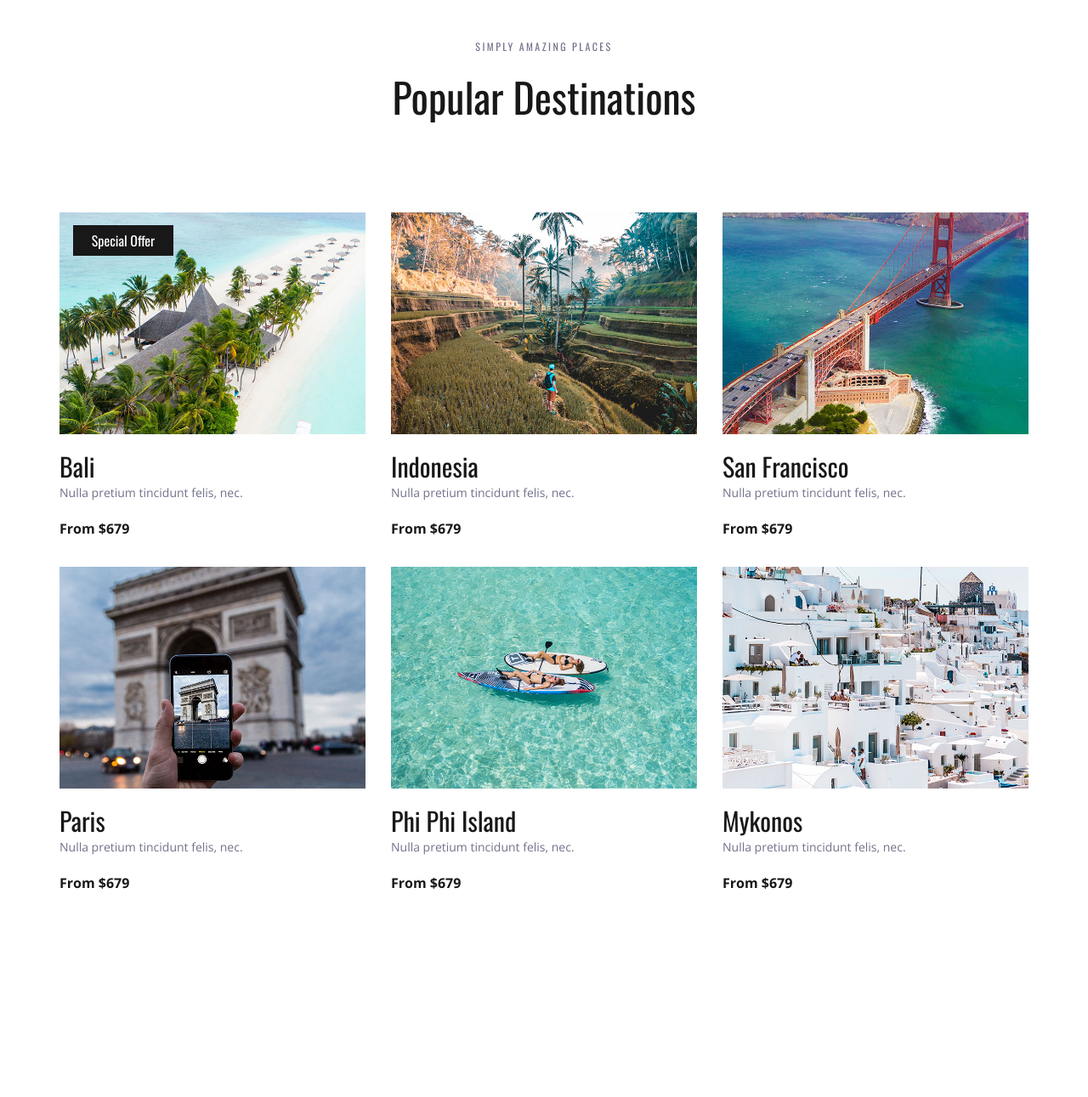
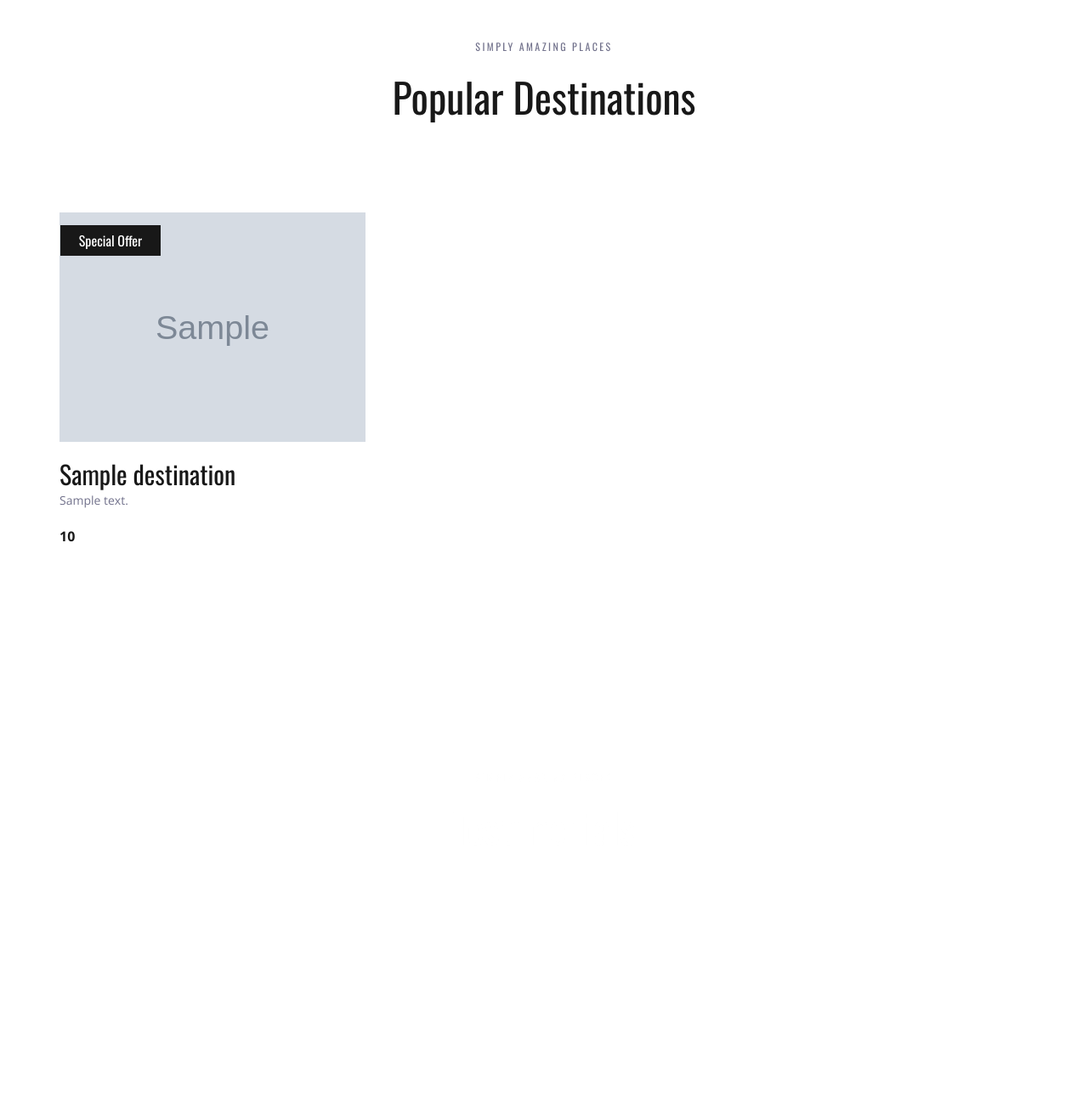
Before and after one commit to iamadityamewada/LearnDjango, a Django app: page / in a window 1280 px wide. Shown: the part 1235-2526 px from the top of the page at 85% size. Run offline with Django 5.2, Linux system fonts and the light colour scheme; tables that the repository leaves empty hold one stand-in row (values such as "Sample post"); grey boxes marked "Sample" are stand-in pictures; some libraries are stand-ins or nearby versions.

Commit message:
travelmate fetching data from database

```diff
--- a/travelmate/travelmate/settings.py
+++ b/travelmate/travelmate/settings.py
@@ -122,6 +122,7 @@ USE_TZ = True
 STATIC_URL = 'static/'
 STATICFILES_DIRS = [BASE_DIR/'static']
 STATIC_ROOT = BASE_DIR/'assets'
+MEDIA_ROOT = BASE_DIR/'media'
 
 # Default primary key field type
 # https://docs.djangoproject.com/en/5.1/ref/settings/#default-auto-field
--- a/travelmate/travelmate/urls.py
+++ b/travelmate/travelmate/urls.py
@@ -16,9 +16,12 @@ Including another URLconf
 """
 from django.contrib import admin
 from django.urls import path , include
-import ttapp
 import ttapp.urls
+from django.conf import settings
+from django.conf.urls.static import static
 urlpatterns = [
     path('', include(ttapp.urls)),
     path('admin/', admin.site.urls),
 ]
+
+urlpatterns = urlpatterns + static(settings.MEDIA_URL, document_root= settings.MEDIA_ROOT)
--- a/travelmate/ttapp/templates/travelmate/index.html
+++ b/travelmate/ttapp/templates/travelmate/index.html
@@ -247,79 +247,24 @@
 			<div class="row destinations_row">
 				<div class="col">
 					<div class="destinations_container item_grid">
+                       <!-- Destination -->
+						{% for dest in dests %}
 
-						<!-- Destination -->
 						<div class="destination item">
 							<div class="destination_image">
-								<img src="images/destination_1.jpg" alt="">
-								<div class="spec_offer text-center"><a href="#">Special Offer</a></div>
+								<img src="{{dest.img.url}}" alt="image not found">
 							</div>
+							{% if dest.offer %}
+							<div class="spec_offer text-center"><a href="#">Special Offer</a></div>
+							{% endif%}
 							<div class="destination_content">
-								<div class="destination_title"><a href="destinations.html">Bali</a></div>
-								<div class="destination_subtitle"><p>Nulla pretium tincidunt felis, nec.</p></div>
-								<div class="destination_price">From $679</div>
+								<div class="destination_title"><a href="destinations.html">{{dest.name}}</a></div>
+								<div class="destination_subtitle"><p>{{ dest.desc}}</p></div>
+								<div class="destination_price">{{dest.price}}</div>
 							</div>
 						</div>
+						{% endfor%}
 
-						<!-- Destination -->
-						<div class="destination item">
-							<div class="destination_image">
-								<img src="images/destination_2.jpg" alt="">
-							</div>
-							<div class="destination_content">
-								<div class="destination_title"><a href="destinations.html">Indonesia</a></div>
-								<div class="destination_subtitle"><p>Nulla pretium tincidunt felis, nec.</p></div>
-								<div class="destination_price">From $679</div>
-							</div>
-						</div>
-
-						<!-- Destination -->
-						<div class="destination item">
-							<div class="destination_image">
-								<img src="images/destination_3.jpg" alt="">
-							</div>
-							<div class="destination_content">
-								<div class="destination_title"><a href="destinations.html">San Francisco</a></div>
-								<div class="destination_subtitle"><p>Nulla pretium tincidunt felis, nec.</p></div>
-								<div class="destination_price">From $679</div>
-							</div>
-						</div>
-
-						<!-- Destination -->
-						<div class="destination item">
-							<div class="destination_image">
-								<img src="images/destination_4.jpg" alt="">
-							</div>
-							<div class="destination_content">
-								<div class="destination_title"><a href="destinations.html">Paris</a></div>
-								<div class="destination_subtitle"><p>Nulla pretium tincidunt felis, nec.</p></div>
-								<div class="destination_price">From $679</div>
-							</div>
-						</div>
-
-						<!-- Destination -->
-						<div class="destination item">
-							<div class="destination_image">
-								<img src="images/destination_5.jpg" alt="">
-							</div>
-							<div class="destination_content">
-								<div class="destination_title"><a href="destinations.html">Phi Phi Island</a></div>
-								<div class="destination_subtitle"><p>Nulla pretium tincidunt felis, nec.</p></div>
-								<div class="destination_price">From $679</div>
-							</div>
-						</div>
-
-						<!-- Destination -->
-						<div class="destination item">
-							<div class="destination_image">
-								<img src="images/destination_6.jpg" alt="">
-							</div>
-							<div class="destination_content">
-								<div class="destination_title"><a href="destinations.html">Mykonos</a></div>
-								<div class="destination_subtitle"><p>Nulla pretium tincidunt felis, nec.</p></div>
-								<div class="destination_price">From $679</div>
-							</div>
-						</div>
 
 					</div>
 				</div>
--- a/travelmate/ttapp/views.py
+++ b/travelmate/ttapp/views.py
@@ -1,6 +1,7 @@
 from django.shortcuts import render
-
+from .models import destination
 # Create your views here.
 
 def home(request):
-    return render(request, 'travelmate/index.html')
+    dests = destination.objects.all()
+    return render(request, 'travelmate/index.html', {'dests':dests})
```
Also changed, not shown: travelmate/media/pics/Pachmarhi.jpeg (added), travelmate/media/pics/bhopal.jpeg (added), travelmate/media/pics/indore.jpeg (added), travelmate/media/pics/sehore.jpeg (added), travelmate/media/pics/ujjain.jpeg (added).
